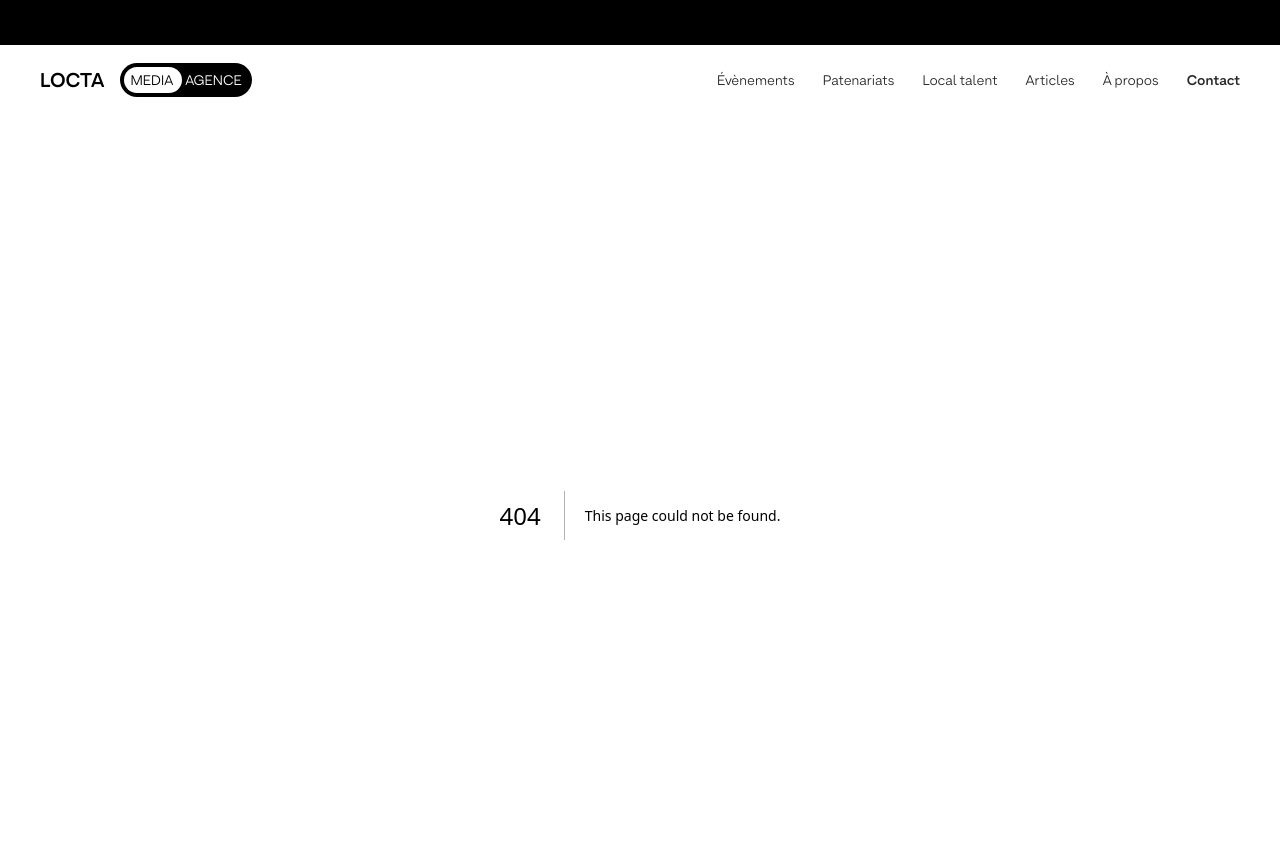
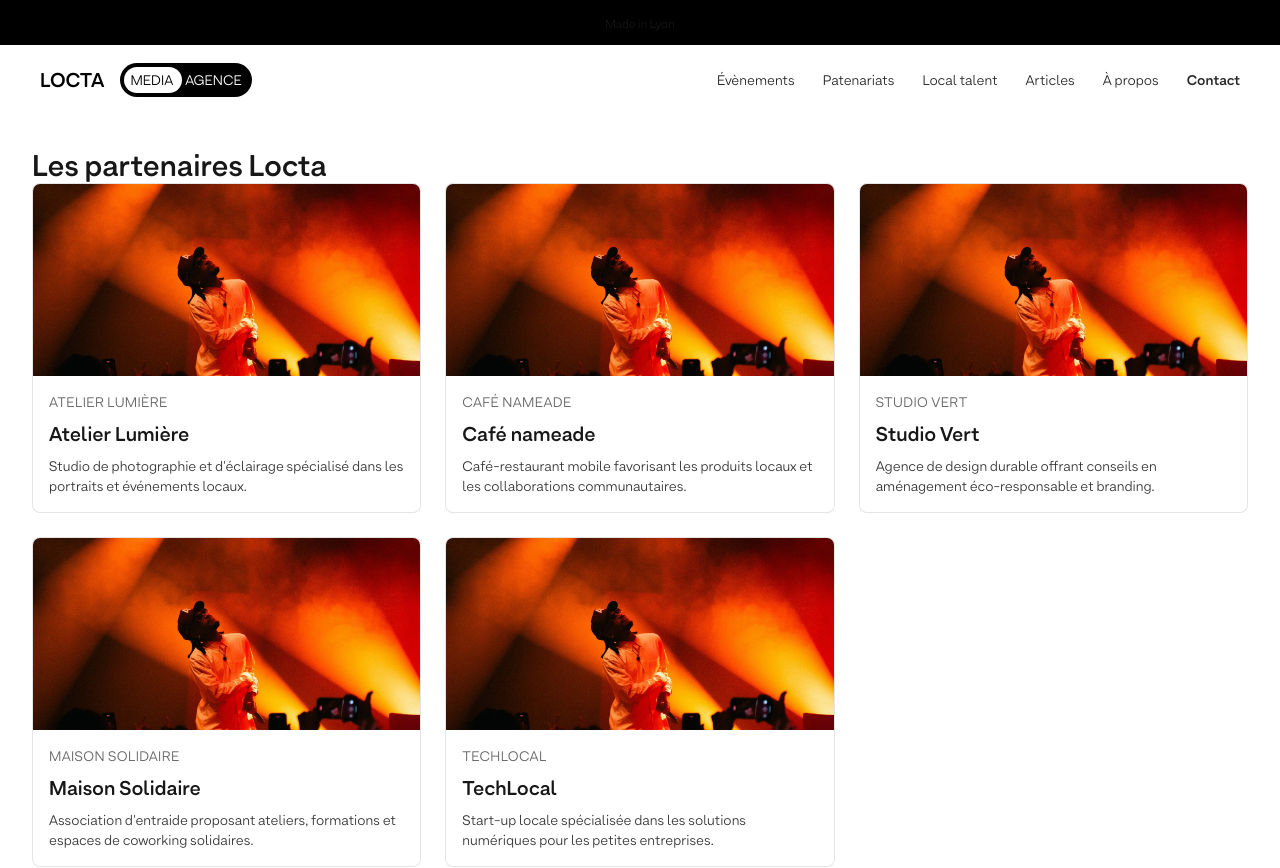
Before and after one commit to locta-agence/locta-new-front, a Next.js app: page /media/partenariat in a window 1280 px wide. Before the commit this address had no page. Shown: the top 868 px of the page. Built offline with nearby package versions, Linux system fonts and the light colour scheme.

Commit message:
pagio partenario fictivo

```diff
--- /dev/null
+++ b/app/media/partenariat/page.tsx
@@ -0,0 +1,38 @@
+import Image from "next/image";
+import { partners } from "@/data/partners";
+
+
+export default function Page(){
+    return (
+    <main className="p-8">
+      <h1 className="text-3xl font-bold">Les partenaires Locta</h1>
+
+      <section className="grid gap-6 sm:grid-cols-2 lg:grid-cols-3">
+              {partners.map((partners) => (
+                <article
+                  key={partners.id}
+                  className="overflow-hidden rounded-lg border border-black/10 bg-white"
+                >
+                  <div className="relative h-48 w-full">
+                    <Image
+                      src={partners.image}
+                      alt={partners.name}
+                      fill
+                      className="object-cover"
+                    />
+                  </div>
+
+                  <div className="p-4">
+                    <p className="text-sm uppercase tracking-wide text-black/60">
+                      {partners.name}
+                    </p>
+                    <h2 className="mt-2 text-xl font-semibold">{partners.name}</h2>
+                    <p className="mt-2 text-sm text-black/80">{partners.description}</p>
+                  </div>
+                </article>
+              ))}
+            </section>
+
+    </main>
+    );
+}
--- /dev/null
+++ b/data/partners.ts
@@ -0,0 +1,39 @@
+type Partners = {
+    id: string;
+    name: string;
+    image: string;
+    description: string;
+}
+
+export const partners: Partners[] = [
+    {
+        id: 'p-001',
+        name: 'Atelier Lumière',
+        image: '/images/partners/partners_1.jpg',
+        description: "Studio de photographie et d'éclairage spécialisé dans les portraits et événements locaux."
+    },
+    {
+        id: 'p-002',
+        name: 'Café nameade',
+        image: '/images/partners/partners_1.jpg',
+        description: "Café-restaurant mobile favorisant les produits locaux et les collaborations communautaires."
+    },
+    {
+        id: 'p-003',
+        name: 'Studio Vert',
+        image: '/images/partners/partners_1.jpg',
+        description: "Agence de design durable offrant conseils en aménagement éco-responsable et branding."
+    },
+    {
+        id: 'p-004',
+        name: 'Maison Solidaire',
+        image: '/images/partners/partners_1.jpg',
+        description: "Association d'entraide proposant ateliers, formations et espaces de coworking solidaires."
+    },
+    {
+        id: 'p-005',
+        name: 'TechLocal',
+        image: '/images/partners/partners_1.jpg',
+        description: "Start-up locale spécialisée dans les solutions numériques pour les petites entreprises."
+    }
+];
```
Also changed, not shown: public/images/partners/partners_1.jpg (added).
